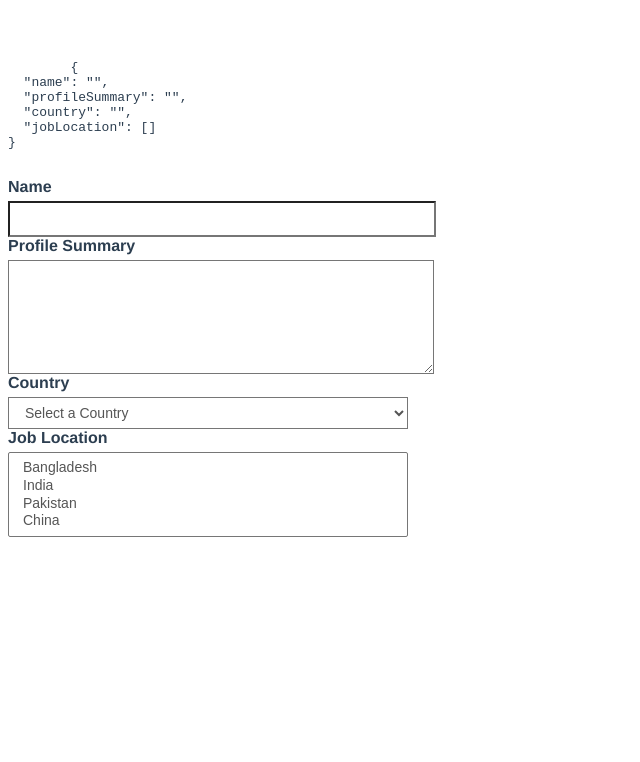
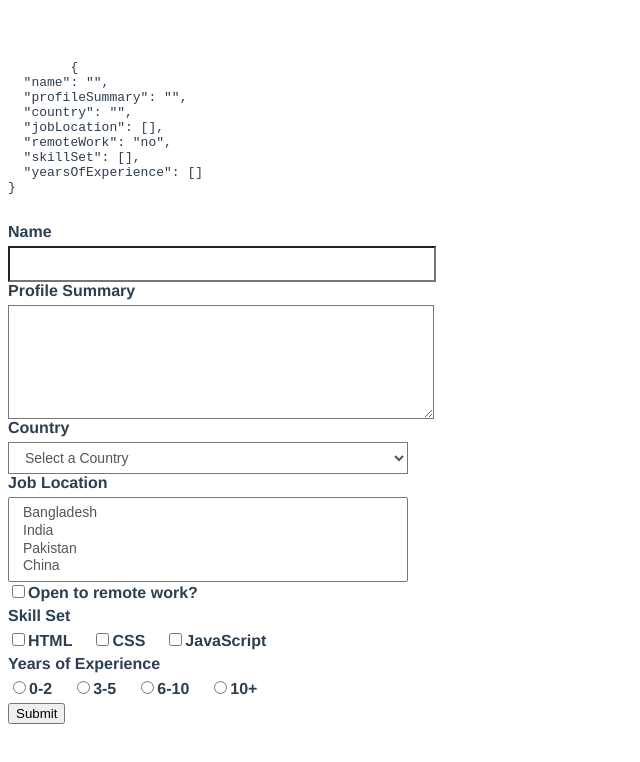
Before and after one commit to Sujon-Ahmed/vue.js-v3, a Vue app in the folder vue-basic/: page / in a window 1280 px wide. Shown: the top 762 px of the page, without its empty margins (0-640 px from the left). Built offline with nearby package versions, Linux system fonts and the light colour scheme.

Commit message:
Form Handling (Part 2)

```diff
--- a/vue-basic/src/App.vue
+++ b/vue-basic/src/App.vue
@@ -91,7 +91,7 @@
   </div> -->
 
   <!-- Form Handling  -->
-  <form action="">
+  <form @submit="formSubmit">
     <div>
       <pre>
         {{ JSON.stringify(formValues, null, 2) }}
@@ -134,6 +134,77 @@
         <option value="pakistan">Pakistan</option>
         <option value="china">China</option>
       </select>
+    </div>
+    <div>
+      <input
+        type="checkbox"
+        name="remote-work"
+        id="remote-work"
+        true-value="yes"
+        false-value="no"
+        v-model="formValues.remoteWork"
+      />
+      <label for="remote-work">Open to remote work?</label>
+    </div>
+    <div>
+      <label>Skill Set</label>
+      <input
+        type="checkbox"
+        value="html"
+        id="html"
+        v-model="formValues.skillSet"
+      />
+      <label for="html">HTML</label>
+      <input
+        type="checkbox"
+        value="css"
+        id="css"
+        v-model="formValues.skillSet"
+      />
+      <label for="css">CSS</label>
+      <input
+        type="checkbox"
+        value="javaScript"
+        id="javaScript"
+        v-model="formValues.skillSet"
+      />
+      <label for="javaScript">JavaScript</label>
+    </div>
+    <div>
+      <label>Years of Experience</label>
+      <input
+        type="radio"
+        value="0-2"
+        id="0-2"
+        v-model="formValues.yearsOfExperience"
+      />
+      <label for="0-2">0-2</label>
+
+      <input
+        type="radio"
+        value="3-5"
+        id="3-5"
+        v-model="formValues.yearsOfExperience"
+      />
+      <label for="3-5">3-5</label>
+
+      <input
+        type="radio"
+        value="6-10"
+        id="6-10"
+        v-model="formValues.yearsOfExperience"
+      />
+      <label for="6-10">6-10</label>
+      <input
+        type="radio"
+        value="10+"
+        id="10+"
+        v-model="formValues.yearsOfExperience"
+      />
+      <label for="10+">10+</label>
+    </div>
+    <div>
+      <button>Submit</button>
     </div>
   </form>
 </template>
@@ -206,6 +277,9 @@
         profileSummary: "",
         country: "",
         jobLocation: [],
+        remoteWork: "no",
+        skillSet: [],
+        yearsOfExperience: [],
       },
     };
   },
@@ -222,6 +296,10 @@
     decrement(num) {
       this.count -= num;
     },
+    formSubmit(e) {
+      e.preventDefault();
+      console.log('Form Values: ', this.formValues);
+    }
   },
 };
 </script>
```
